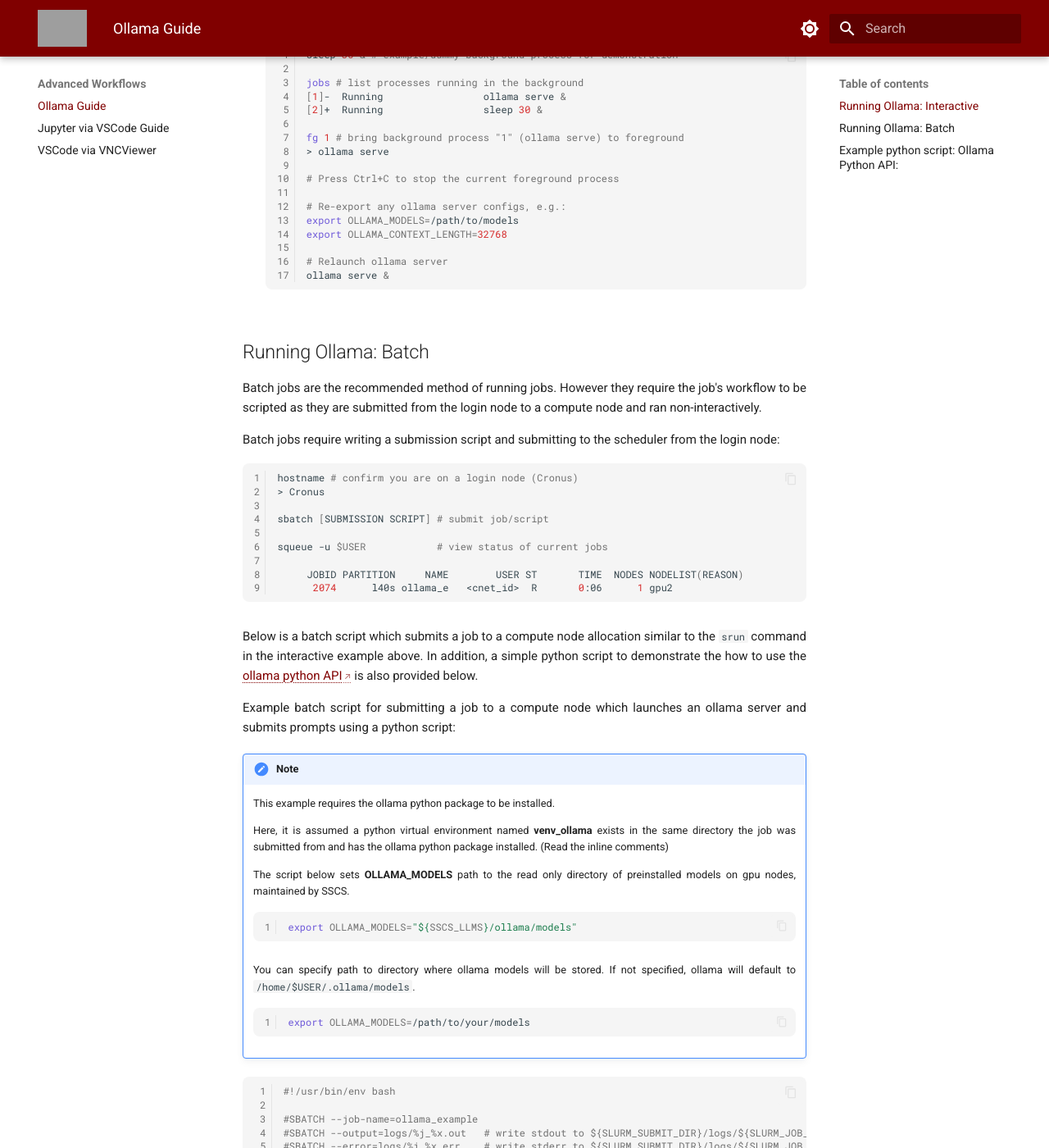
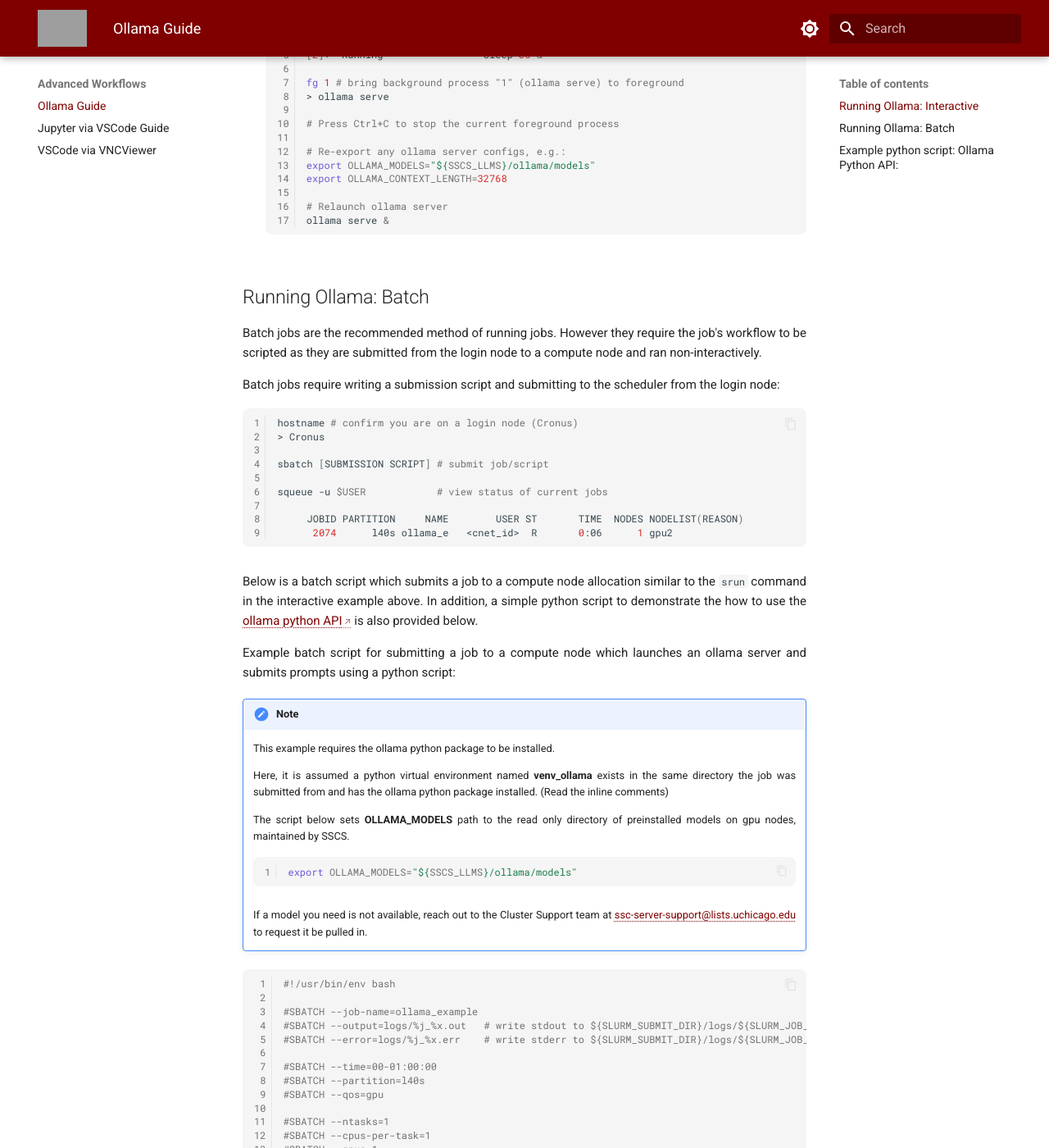
Before and after one commit to uchicago-ssd-sscs/hpc-docs, an MkDocs documentation site: the page built from docs/advanced-workflows/ollama-guide.md, in a window 1280 px wide and 1400 px high, scrolled down 2305 px. Shown: the whole window at 82% size. Built offline with MkDocs 1.6.1 and Material for MkDocs 9.7.7, drawn with Linux system fonts in a browser that asks for light colours; some of the changed text lies outside the part shown; grey boxes are pictures that could not be loaded.

Commit message:
Updated instructions on requesting new model

````diff
--- a/docs/advanced-workflows/ollama-guide.md
+++ b/docs/advanced-workflows/ollama-guide.md
@@ -51,10 +51,6 @@
 # Specify ollama to run on localhost on a random port.
 export OLLAMA_HOST=localhost:$(shuf -n1 -i60000-65000)
 
-# Specify path to directory where ollama models will be stored.
-# If not specified, ollama will default to /home/$USER/.ollama/models.
-export OLLAMA_MODELS=/path/to/your/models
-
 # Note: SSCS maintains a read only directory of preinstalled models on gpu nodes.
 # export OLLAMA_MODELS="${SSCS_LLMS}/ollama/models"
 ```
@@ -99,7 +95,7 @@
 # Press Ctrl+C to stop the current foreground process
 
 # Re-export any ollama server configs, e.g.:
-export OLLAMA_MODELS=/path/to/models
+export OLLAMA_MODELS="${SSCS_LLMS}/ollama/models"
 export OLLAMA_CONTEXT_LENGTH=32768
 
 # Relaunch ollama server
@@ -139,10 +135,7 @@
     export OLLAMA_MODELS="${SSCS_LLMS}/ollama/models"
     ```
 
-    You can specify path to directory where ollama models will be stored. If not specified, ollama will default to `/home/$USER/.ollama/models`.
-    ```bash
-    export OLLAMA_MODELS=/path/to/your/models
-    ```
+    If a model you need is not available, reach out to the Cluster Support team at [ssc-server-support@lists.uchicago.edu](mailto:ssc-server-support@lists.uchicago.edu) to request it be pulled in.
 
 ```bash
 #!/usr/bin/env bash
````
